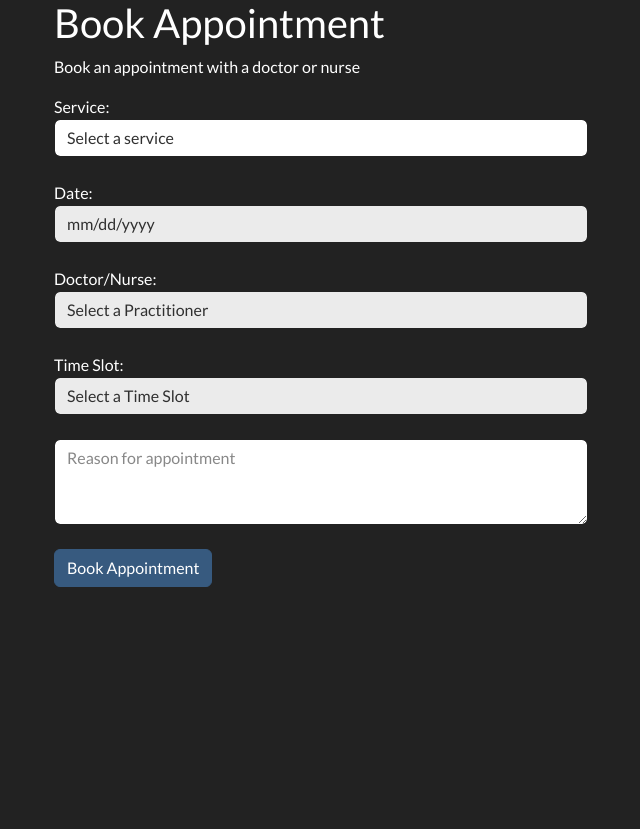
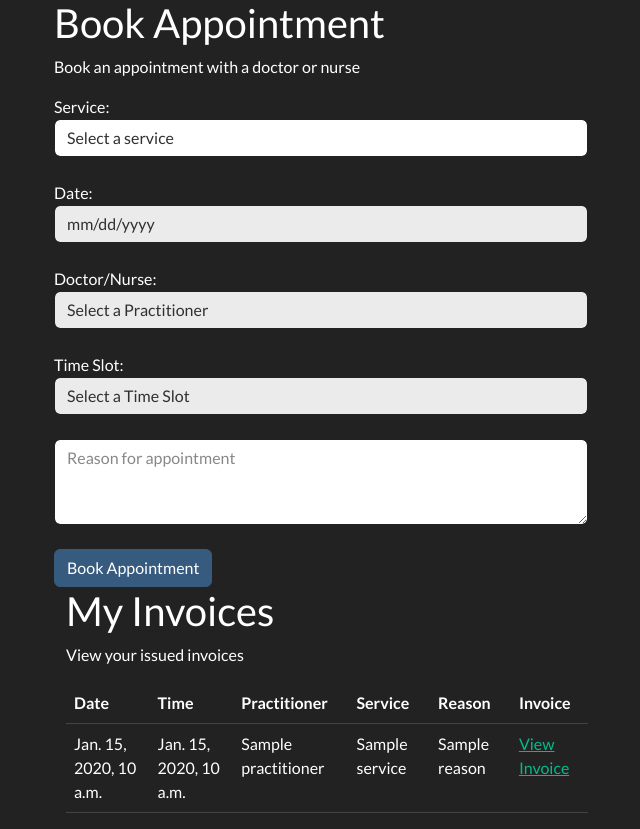
Before and after one commit to adam-selman/DaESD-Assignment-2, a Django app: template DESD_2024/SmartCare/SCS/templates/patient_dashboard.html in a window 1280 px wide. Shown: the part 73-902 px from the top of the page, without its empty margins (40-680 px from the left). Before the commit the page ends 660 px from the top, so only its background shows below. Run offline with Django 5.2, Linux system fonts and the light colour scheme; the template is opened without the code that fills it: most values are stand-ins (such as "Sample title", 1, 10 or a date in 2020); some libraries are stand-ins or nearby versions.

Commit message:
Broken table implementation

```diff
--- a/DESD_2024/SmartCare/SCS/templates/patient_dashboard.html
+++ b/DESD_2024/SmartCare/SCS/templates/patient_dashboard.html
@@ -47,6 +47,34 @@
     </form>
     </div>
   </div>
+
+  <div class="container">
+    <div class="row">
+      <div class="col-md-6">
+        <h2>My Invoices</h2>
+        <p>View your issued invoices</p>
+        <table class="table">
+          <thead>
+            <tr>
+              <th>Date</th>
+              <th>Time</th>
+              <th>Practitioner</th>
+              <th>Service</th>
+              <th>Reason</th>
+              <th>Invoice</th>
+            </tr>
+          </thead>
+          <tbody>
+            {% for invoice in invoices %}
+              <tr>
+                <td>{{ invoice.date }}</td>
+                <td>{{ invoice.time }}</td>
+                <td>{{ invoice.practitioner }}</td>
+                <td>{{ invoice.service }}</td>
+                <td>{{ invoice.reason }}</td>
+                <td><a href="#">View Invoice</a></td>
+              </tr>
+            {% endfor %}
 
 
 <script>
--- a/DESD_2024/SmartCare/SCS/utility.py
+++ b/DESD_2024/SmartCare/SCS/utility.py
@@ -43,7 +43,7 @@ def get_invoice_information_by_user_id(user_id: int) -> list:
         service = get_service_by_appointment_id(invoice.appointment_id)
         service_name = service.service
         amount = invoice.amount
-        issue_date = invoice.date.strftime("%d-%m-%Y")
+        issue_date = invoice.dateIssued.strftime("%d-%m-%Y")
         invoice_info.append([service_name, amount, issue_date])
     return invoice_info
 
```
